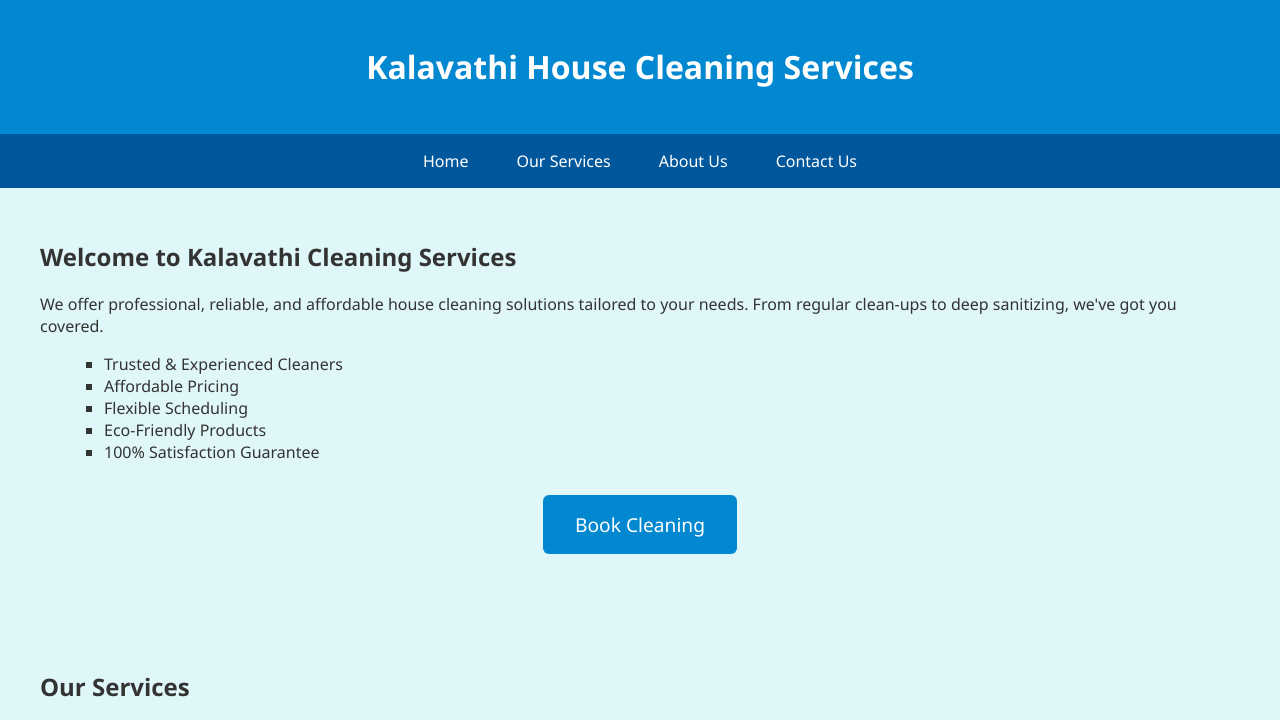
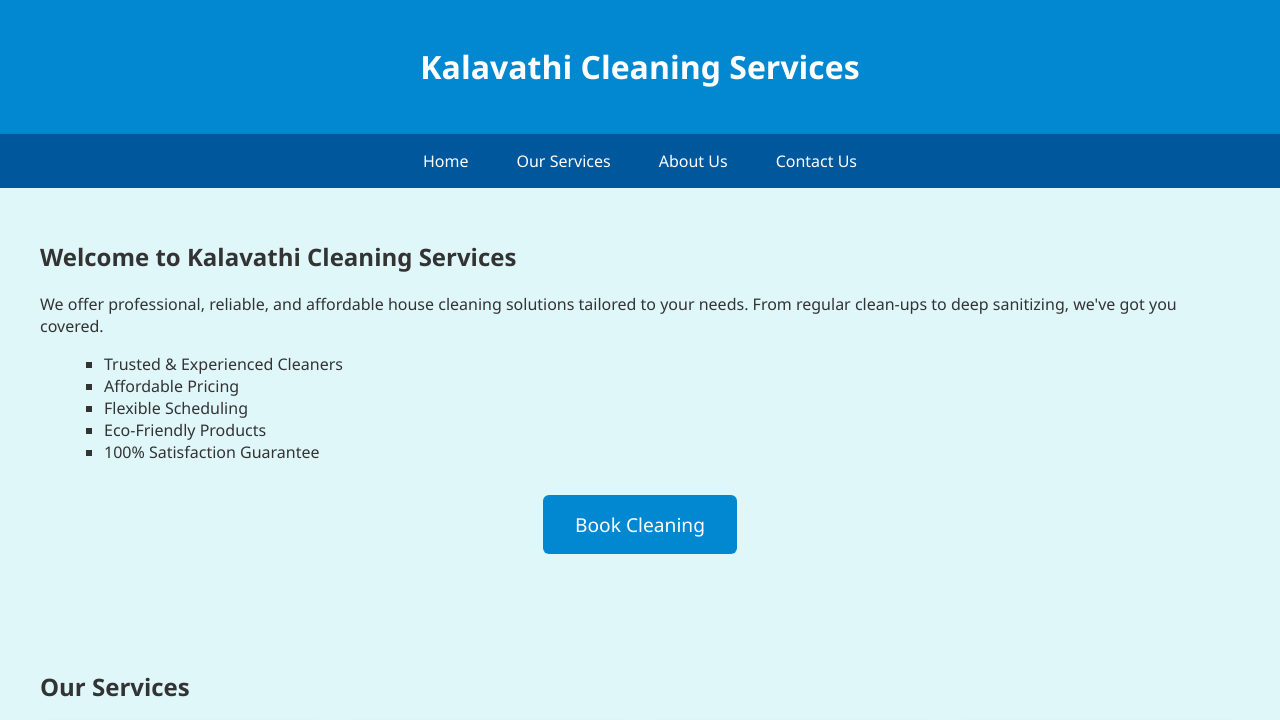
Before and after one commit to Sairam2020-Raju/KalavathiServices, a plain HTML site: page index.html in a window 1280 px wide. Shown: the top 720 px of the page. Drawn offline with Linux system fonts and the light colour scheme.

Commit message:
Update index.html
final commit

```diff
--- a/index.html
+++ b/index.html
@@ -4,7 +4,7 @@
   <meta charset="UTF-8" />
   <meta name="viewport" content="width=device-width, initial-scale=1.0"/>
   <header>
-  <h1>Kalavathi House Cleaning Services</h1>
+  <h1>Kalavathi Cleaning Services</h1>
 </header>
   <style>
     body {
```
